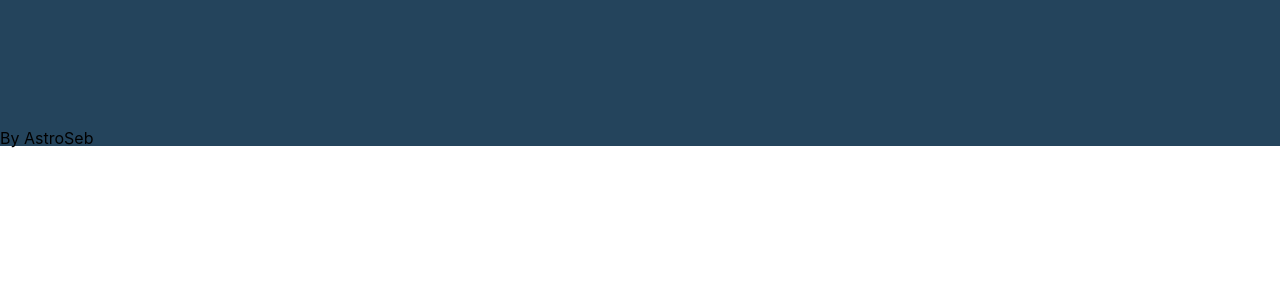
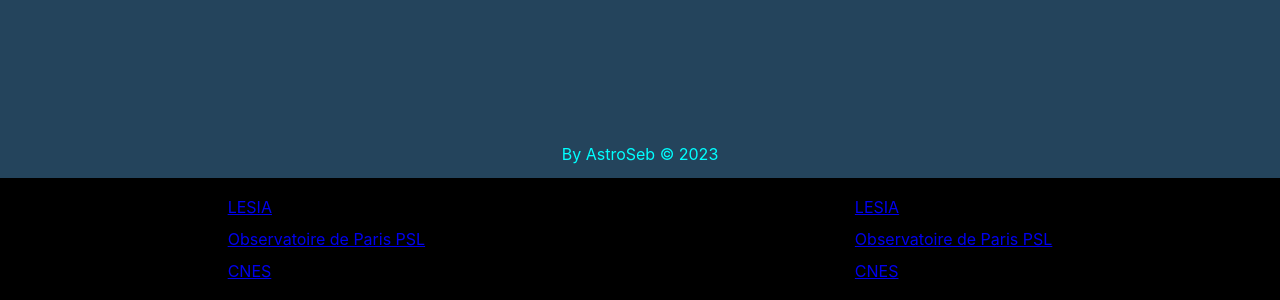
Before and after one commit to SebAstroCode/Astro_Seb, a React (Create React App) app: page / in a window 1280 px wide. Shown: the part 878-1178 px from the top of the page. Before the commit the page ends 1026 px from the top, so only its background shows below. Built offline with nearby package versions, Linux system fonts and the light colour scheme.

Commit message:
footer css flexbox

```diff
--- /dev/null
+++ b/src/Components/Footer/footer.scss
@@ -0,0 +1,27 @@
+.footer {
+
+    &_box {
+    background-color: black;
+    padding: 0.8em;
+    }
+
+    &_title {
+        text-align: center;
+        padding: 1em;
+        color: aqua;
+    }
+    &_box {
+        display: flex;
+        justify-content: space-around;
+    }
+    &_liste {
+        text-decoration: none;
+    }
+    &_liste li {
+        color: red;
+        padding: 0.5em;
+    }
+    &_liste :hover {
+        color: blue;
+    }
+}
--- a/src/Components/Footer/index.js
+++ b/src/Components/Footer/index.js
@@ -1,8 +1,27 @@
 import React from "react";
+import './footer.scss';
 
 const Footer = () => {
+    const now = new Date();
+    // console.log (Date);
+    const year = now.getFullYear();
+    // console.log(year);
     return(
-        <h4 className="footer_title">By AstroSeb</h4>
+        <>
+            <h4 className="footer_title">By AstroSeb &copy; {year}</h4>
+                <div className="footer_box">
+                <ul className="footer_liste">
+                    <li><a href="https://lesia.obspm.fr/">LESIA</a></li>
+                    <li><a href="https://www.observatoiredeparis.psl.eu/">Observatoire de Paris PSL</a></li>
+                    <li><a href="https://cnes.fr/fr">CNES</a></li>
+                </ul>
+                <ul className="footer_liste">
+                    <li><a href="https://lesia.obspm.fr/">LESIA</a></li>
+                    <li><a href="https://www.observatoiredeparis.psl.eu/">Observatoire de Paris PSL</a></li>
+                    <li><a href="https://cnes.fr/fr">CNES</a></li>
+                </ul>
+                </div>
+        </>
     )
 }
 export default Footer;
```
